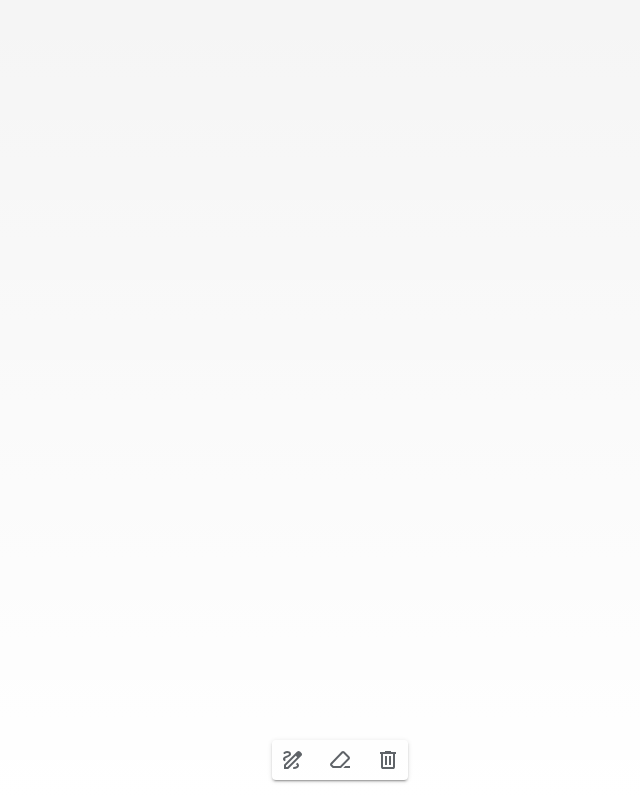
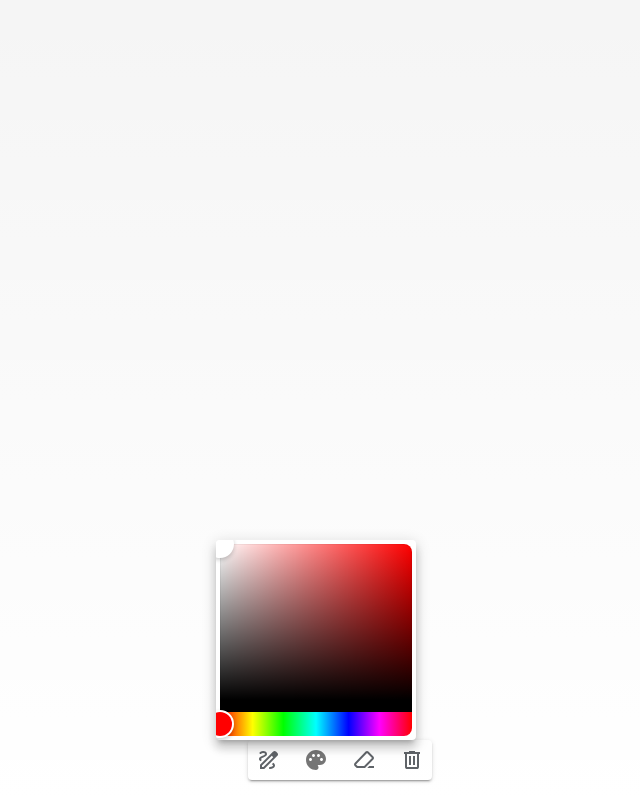
Before and after one commit to low-earth-orbit/konva-whiteboard, a Next.js app: page / in a window 1280 px wide. Both pictures are taken after a click on the button 640 px from the left and 760 px from the top of the page. Shown: the whole page, without its empty margins (300-940 px from the left). Built offline with nearby package versions, Linux system fonts and the light colour scheme.

Commit message:
Add color picker

```diff
--- a/components/Canvas.tsx
+++ b/components/Canvas.tsx
@@ -7,11 +7,14 @@ import Toolbar from "./Toolbar";
 interface LineType {
   tool: string;
   points: number[];
+  color: string;
 }
 
 export default function Canvas() {
   const [tool, setTool] = useState<string>("pen");
   const [lines, setLines] = useState<LineType[]>([]);
+  const [color, setColor] = useState<string>("blue");
+
   const isDrawing = useRef<boolean>(false);
   const [stageSize, setStageSize] = useState<{
     width: number;
@@ -21,7 +24,7 @@ export default function Canvas() {
   const handleMouseDown = (e: any) => {
     isDrawing.current = true;
     const pos = e.target.getStage().getPointerPosition();
-    setLines([...lines, { tool, points: [pos.x, pos.y] }]);
+    setLines([...lines, { tool, points: [pos.x, pos.y], color: color }]);
   };
 
   const handleMouseMove = (e: any) => {
@@ -80,7 +83,7 @@ export default function Canvas() {
             <Line
               key={i}
               points={line.points}
-              stroke="blue"
+              stroke={line.color}
               strokeWidth={5}
               tension={0.5}
               lineCap="round"
@@ -92,7 +95,12 @@ export default function Canvas() {
           ))}
         </Layer>
       </Stage>
-      <Toolbar selectTool={setTool} resetCanvas={() => setLines([])} />
+      <Toolbar
+        selectTool={setTool}
+        color={color}
+        selectColor={setColor}
+        resetCanvas={() => setLines([])}
+      />
     </div>
   );
 }
--- a/components/Toolbar.tsx
+++ b/components/Toolbar.tsx
@@ -1,23 +1,52 @@
 import EraserIcon from "./icons/EraserIcon";
 import DrawIcon from "./icons/DrawIcon";
 import DeleteIcon from "./icons/DeleteIcon";
-import { ButtonGroup, IconButton } from "@mui/material";
+import { ButtonGroup, IconButton, Popover } from "@mui/material";
+import PaletteIcon from "@mui/icons-material/Palette";
+import { HexColorPicker } from "react-colorful";
+import { useState } from "react";
 
 type ToolbarProps = {
   selectTool: (tool: string) => void;
   resetCanvas: () => void;
+  color: string;
+  selectColor: (newColor: string) => void;
 };
 
-function Toolbar({ selectTool, resetCanvas }: ToolbarProps) {
+function Toolbar({
+  selectTool,
+  resetCanvas,
+  color,
+  selectColor,
+}: ToolbarProps) {
+  const [anchorEl, setAnchorEl] = useState<HTMLButtonElement | null>(null);
+
+  const handleClick = (event: React.MouseEvent<HTMLButtonElement>) => {
+    setAnchorEl(event.currentTarget);
+  };
+
+  const handleClose = () => {
+    setAnchorEl(null);
+  };
+
+  const open = Boolean(anchorEl);
+
   return (
+    <div className="absolute bottom-5 left-1/2 transform -translate-x-1/2 ">
       <ButtonGroup
         variant="contained"
         aria-label="toolbar buttons"
-      className="absolute bottom-5 left-1/2 transform -translate-x-1/2 flex gap-2"
+        className="flex gap-2"
       >
         <IconButton aria-label="draw" onClick={() => selectTool("pen")}>
           <DrawIcon />
         </IconButton>
+
+        {/* color picker */}
+        <IconButton aria-label="open color palette" onClick={handleClick}>
+          <PaletteIcon />
+        </IconButton>
+
         <IconButton aria-label="erase" onClick={() => selectTool("eraser")}>
           <EraserIcon />
         </IconButton>
@@ -25,6 +54,24 @@ function Toolbar({ selectTool, resetCanvas }: ToolbarProps) {
           <DeleteIcon />
         </IconButton>
       </ButtonGroup>
+
+      <Popover
+        id="colorPickerPopover"
+        open={open}
+        anchorEl={anchorEl}
+        onClose={handleClose}
+        anchorOrigin={{
+          vertical: "top",
+          horizontal: "center",
+        }}
+        transformOrigin={{
+          vertical: "bottom",
+          horizontal: "center",
+        }}
+      >
+        <HexColorPicker className="p-1" color={color} onChange={selectColor} />
+      </Popover>
+    </div>
   );
 }
 
--- a/package.json
+++ b/package.json
@@ -19,6 +19,7 @@
     "next": "14.2.6",
     "punycode": "^2.3.1",
     "react": "^18",
+    "react-colorful": "^5.6.1",
     "react-dom": "^18",
     "react-konva": "^18.2.10"
   },
```
Also changed, not shown: 1 other file (tests, documents, lock files or other folders). Lines whose indentation alone changed are shown as unchanged.
